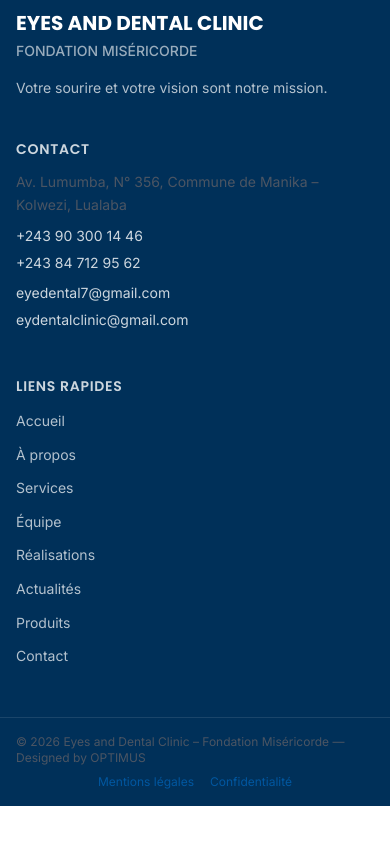
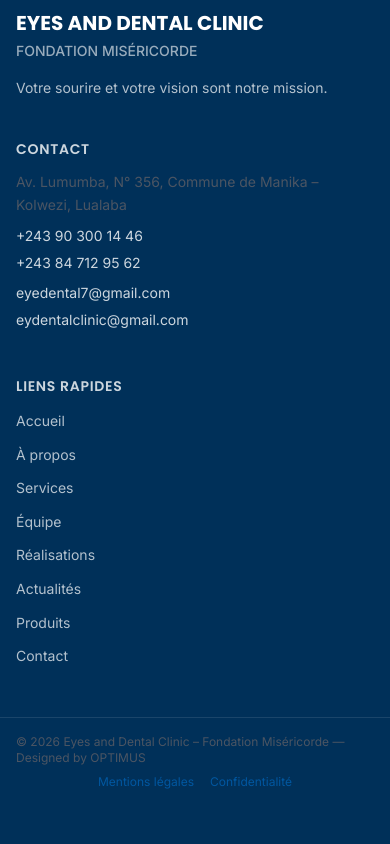
Before and after one commit to martinmic338-stack/clinic, a React (Vite) app: page / in a window 390 px wide. Shown: the part 9360-10204 px from the top of the page. Before the commit the page ends 10166 px from the top, so only its background shows below. Built offline with nearby package versions, Linux system fonts and the light colour scheme.

Commit message:
Crédit footer visible au-dessus de la barre mobile (pb-20 sur mobile)

```diff
--- a/src/components/Footer.tsx
+++ b/src/components/Footer.tsx
@@ -67,7 +67,7 @@ export default function Footer() {
 
       {/* Bottom bar */}
       <div className="border-t border-white/10">
-        <div className="section-narrow flex flex-col items-center justify-between gap-2 py-4 text-xs text-white/50 sm:flex-row">
+        <div className="section-narrow flex flex-col items-center justify-between gap-2 pt-4 pb-20 text-xs text-white/50 sm:flex-row xl:pb-4">
           <p>&copy; {new Date().getFullYear()} Eyes and Dental Clinic – Fondation Miséricorde — Designed by OPTIMUS</p>
           <div className="flex gap-4">
             <Link to="/mentions-legales" className="hover:text-white/80">Mentions légales</Link>
```
